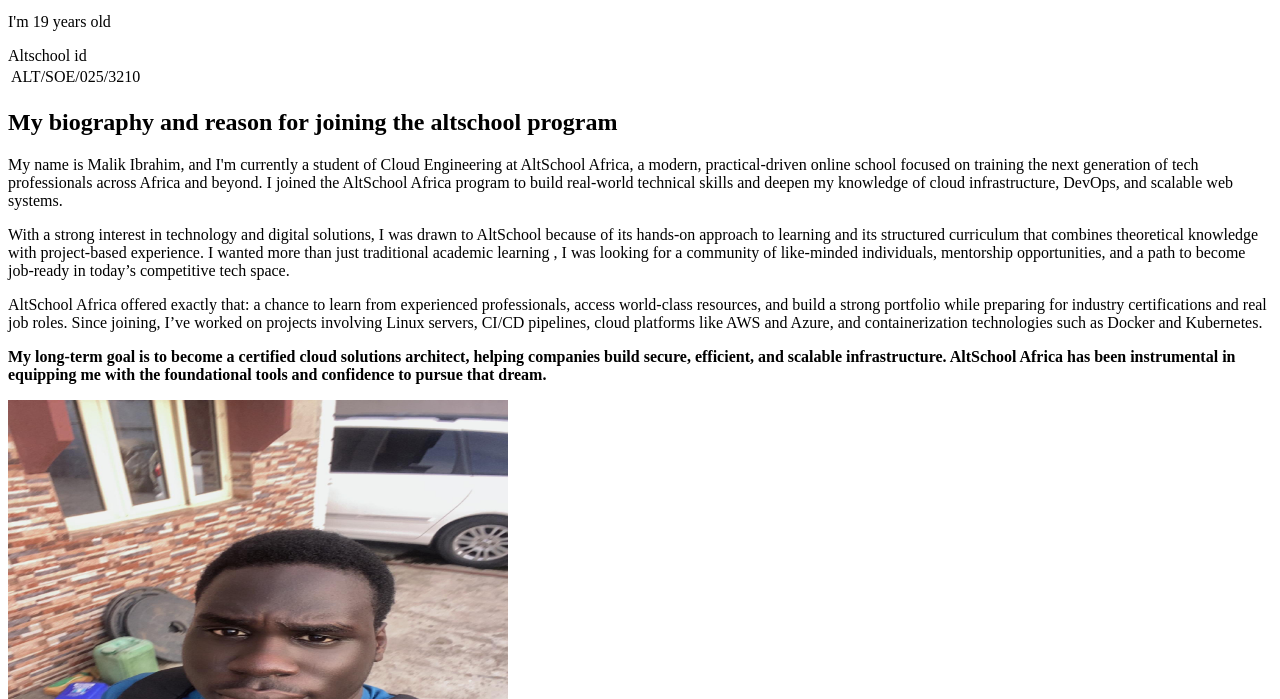
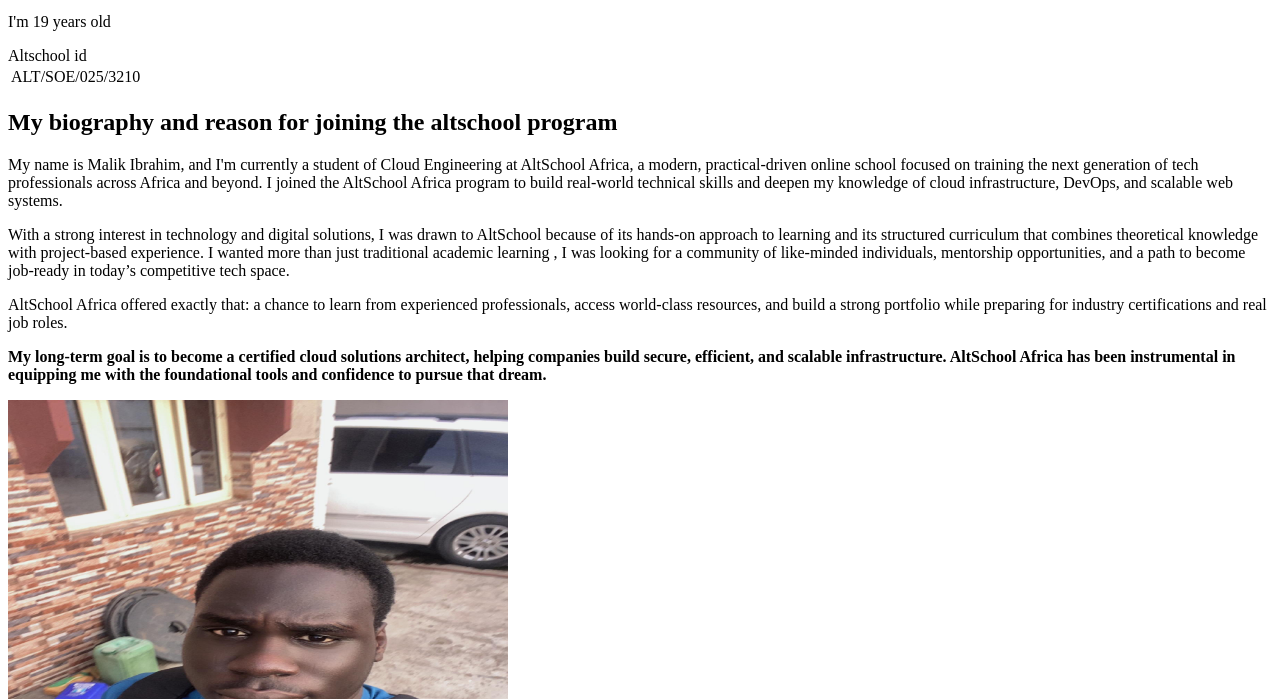
Before and after one commit to ibrahimmalikce/assignment-1, a plain HTML site: page index.html in a window 1280 px wide. Shown: the part 101-800 px from the top of the page. Drawn offline with Linux system fonts and the light colour scheme.

Commit message:
Update index.html

```diff
--- a/index.html
+++ b/index.html
@@ -15,7 +15,7 @@
 </p>
 <p>With a strong interest in technology and digital solutions, I was drawn to AltSchool because of its hands-on approach to learning and its structured curriculum that combines theoretical knowledge with project-based experience. I wanted more than just traditional academic learning , I was looking for a community of like-minded individuals, mentorship opportunities, and a path to become job-ready in today’s competitive tech space.
 </p>
-<p>AltSchool Africa offered exactly that: a chance to learn from experienced professionals, access world-class resources, and build a strong portfolio while preparing for industry certifications and real job roles. Since joining, I’ve worked on projects involving Linux servers, CI/CD pipelines, cloud platforms like AWS and Azure, and containerization technologies such as Docker and Kubernetes.
+<p>AltSchool Africa offered exactly that: a chance to learn from experienced professionals, access world-class resources, and build a strong portfolio while preparing for industry certifications and real job roles.
 </p>
 <p><strong>My long-term goal is to become a certified cloud solutions architect, helping companies build secure, efficient, and scalable infrastructure. AltSchool Africa has been instrumental in equipping me with the foundational tools and confidence to pursue that dream.</strong></p>
 <section><img src="./asset/image/malik pic.jpg" alt="Malik" height="500" width="500">
```
